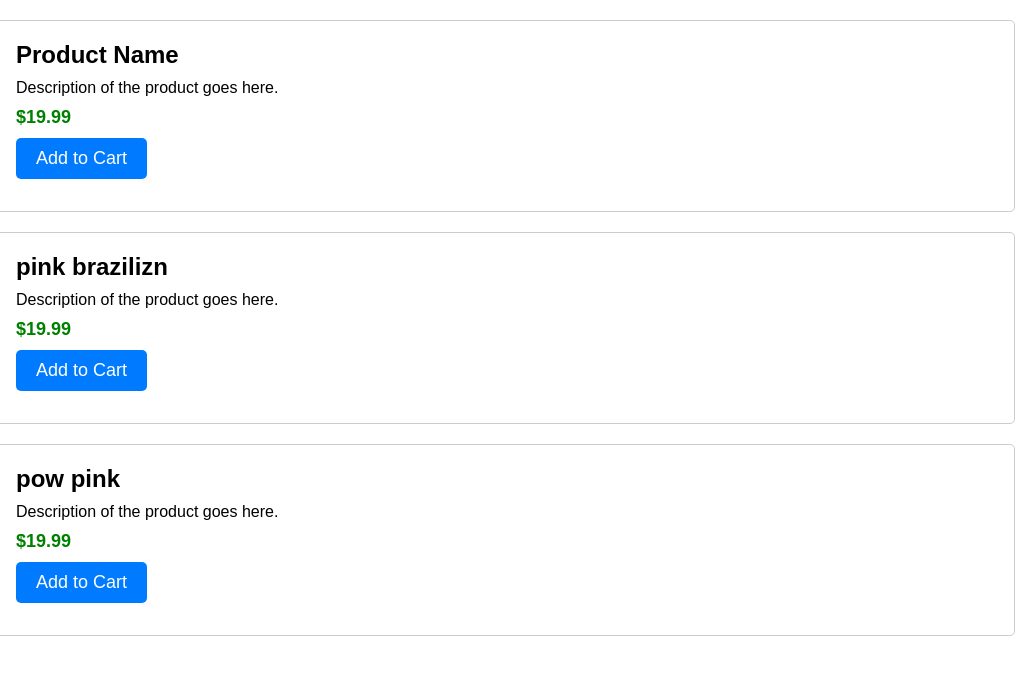
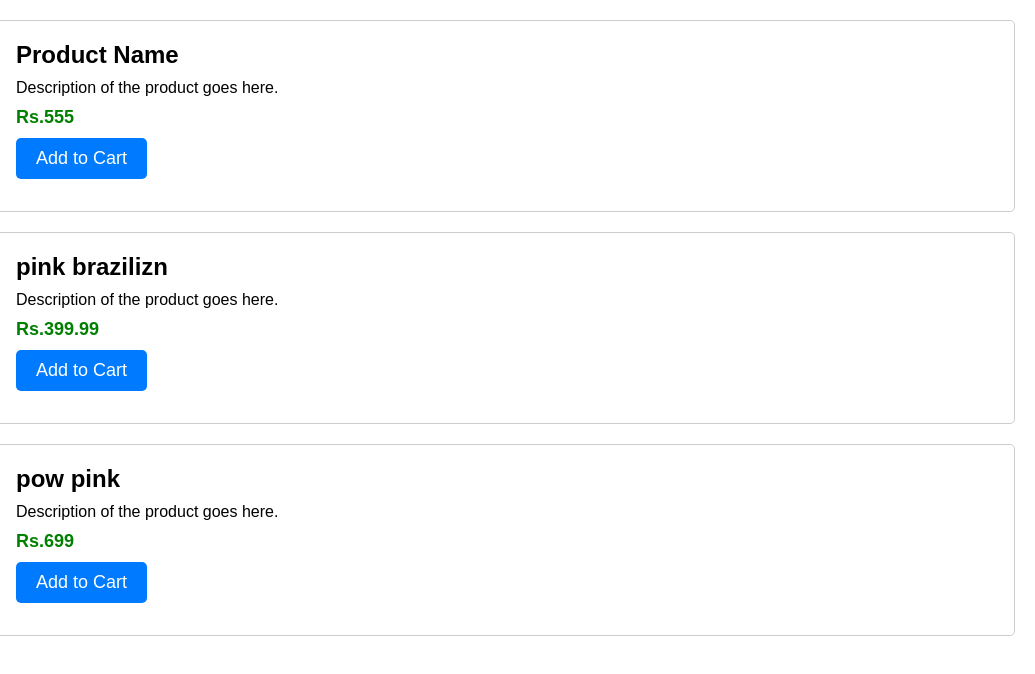
Before and after one commit to deepdrsn/web-project, a plain HTML site: page product.html in a window 1280 px wide. Shown: the full height of the page, 245-1280 px from the left. Drawn offline with Linux system fonts and the light colour scheme.

Commit message:
Update product.html

```diff
--- a/product.html
+++ b/product.html
@@ -68,7 +68,7 @@
     <div class="product-info">
         <h2>Product Name</h2>
         <p>Description of the product goes here.</p>
-        <p class="price">$19.99</p>
+        <p class="price">Rs.555</p>
         <button>Add to Cart</button>
     </div>
 </div>
@@ -77,7 +77,7 @@
     <div class="product-info">
         <h2>pink brazilizn</h2>
         <p>Description of the product goes here.</p>
-        <p class="price">$19.99</p>
+        <p class="price">Rs.399.99</p>
         <button>Add to Cart</button>
     </div>
 </div>
@@ -86,7 +86,7 @@
     <div class="product-info">
         <h2>pow pink</h2>
         <p>Description of the product goes here.</p>
-        <p class="price">$19.99</p>
+        <p class="price">Rs.699</p>
         <button>Add to Cart</button>
     </div>
 </div>
```
